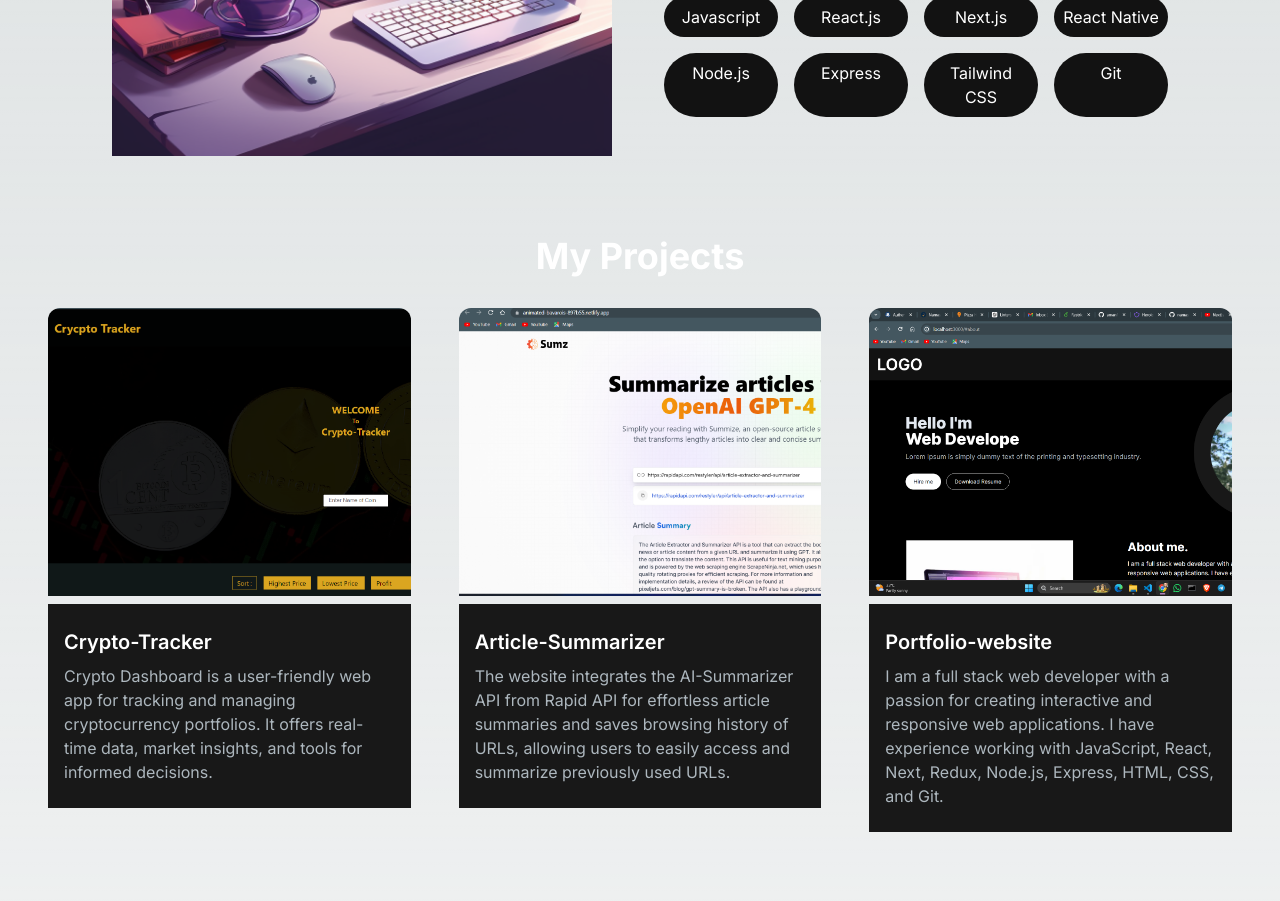
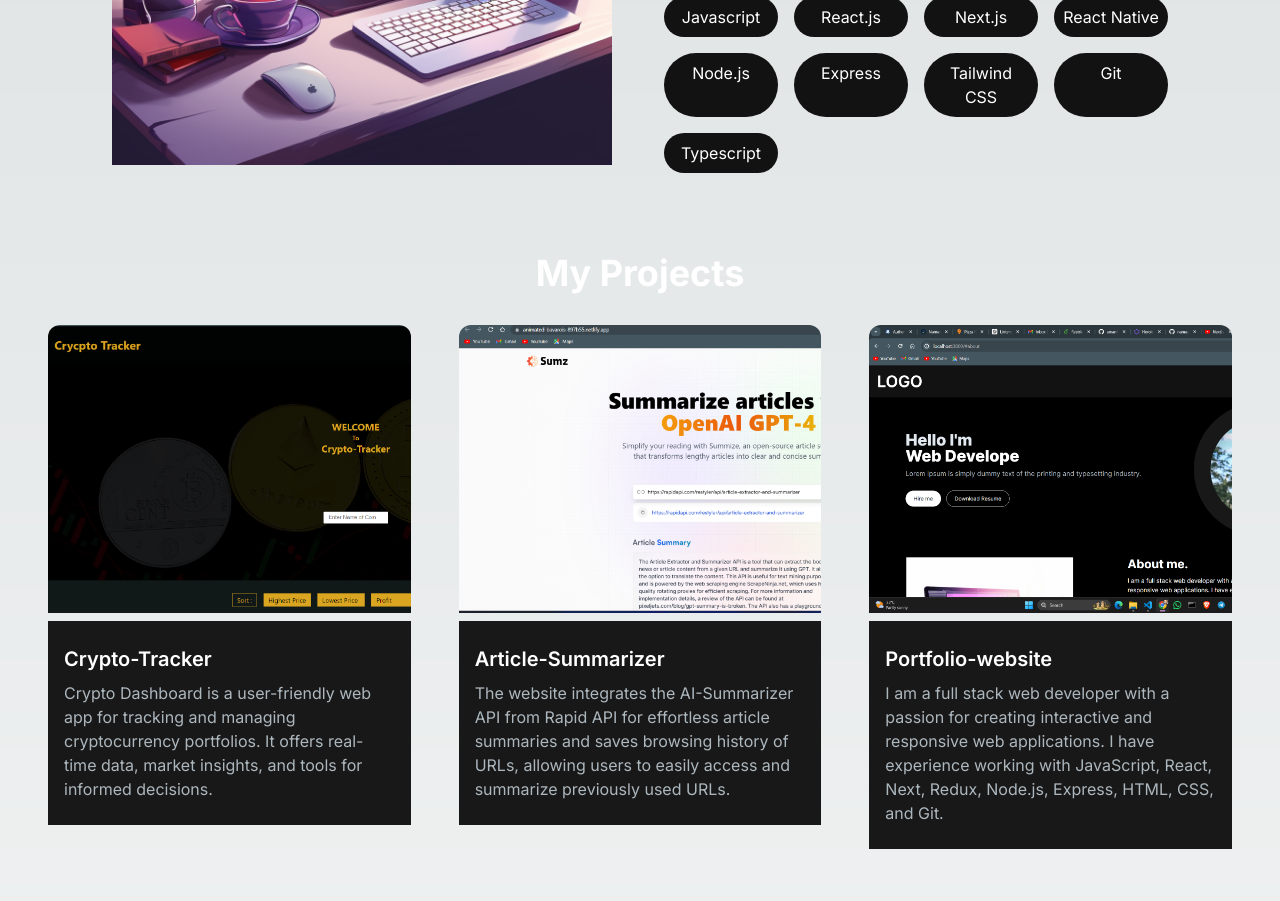
Before and after one commit to aman1021/portfolio-website, a Next.js app: page / in a window 1280 px wide. Shown: the part 920-1821 px from the top of the page. Built offline with nearby package versions, Linux system fonts and the light colour scheme.

Commit message:
new changes

```diff
--- a/src/components/AboutSection.jsx
+++ b/src/components/AboutSection.jsx
@@ -32,6 +32,9 @@ const TAB_DATA = [
         </li>
         <li className="p-2  rounded-full text-center bg-[#121212] hover:bg-white hover:text-black">
           Git
+        </li>
+        <li className="p-2  rounded-full text-center bg-[#121212] hover:bg-white hover:text-black">
+          Typescript
         </li>
       </ul>
     ),
```
